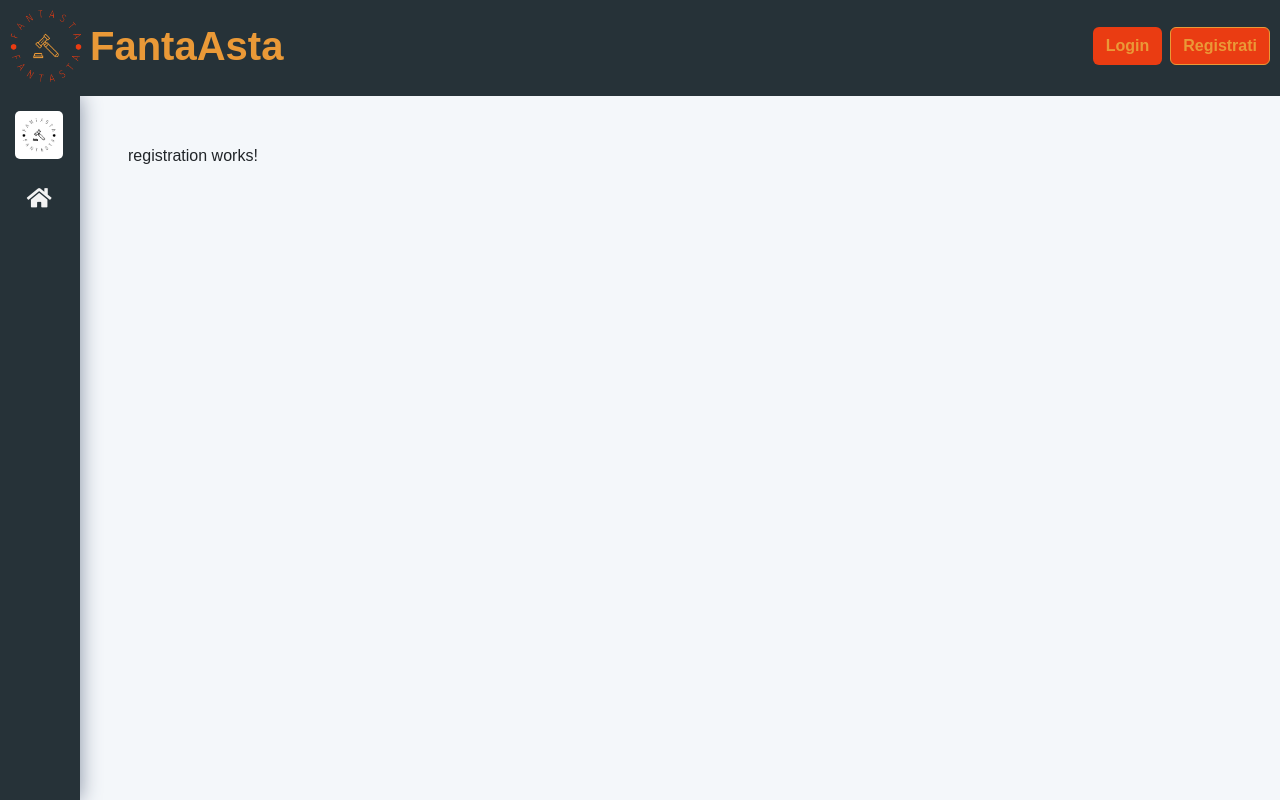
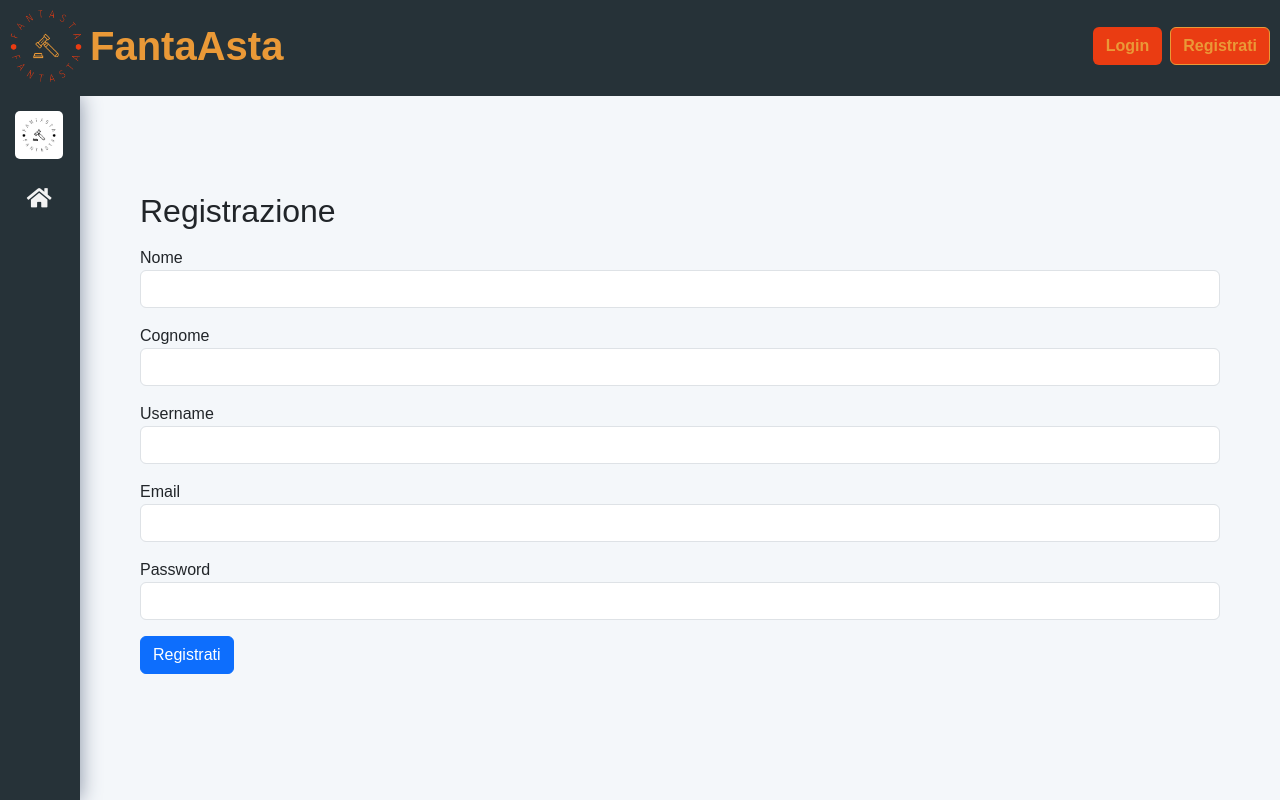
Before and after one commit to Cingols93/FantAsta, an Angular app: page /register in a window 1280 px wide. Built offline with nearby package versions, Linux system fonts and the light colour scheme; a web font is replaced by a local one.

Commit message:
routing e registration

```diff
--- a/src/app/app-routing.module.ts
+++ b/src/app/app-routing.module.ts
@@ -1,13 +1,10 @@
 import { NgModule } from '@angular/core';
 import { RouterModule, Routes } from '@angular/router';
 import { DashboardComponent } from './features/dashboard/dashboard.component';
-import { RegistrationComponent } from './core/components/registration/registration.component';
 
 const routes: Routes = [
   { path: '', redirectTo: 'dashboard', pathMatch: 'full' },
   { path: 'dashboard', component: DashboardComponent },
-  { path: '', redirectTo: 'register', pathMatch: 'full' },
-  { path: 'register', component: RegistrationComponent },
 ];
 
 @NgModule({
--- a/src/app/app.module.ts
+++ b/src/app/app.module.ts
@@ -14,6 +14,7 @@ import { CoreModule } from './core/core.module';
   declarations: [AppComponent, DashboardComponent, BodyComponent],
   imports: [
     BrowserModule,
+
     HttpClientModule,
     AppRoutingModule,
     BrowserAnimationsModule,
--- a/src/app/core/components/registration/registration.component.html
+++ b/src/app/core/components/registration/registration.component.html
@@ -1 +1,61 @@
-<p>registration works!</p>
+<div class="container mt-5">
+  <h2>Registrazione</h2>
+  <form (ngSubmit)="submitForm()">
+    <div class="form-group mt-3">
+      <label for="username">Nome</label>
+      <input
+        [(ngModel)]="userData.name"
+        type="text"
+        class="form-control"
+        id="name"
+        name="name"
+        required
+      />
+    </div>
+    <div class="form-group mt-3">
+      <label for="username">Cognome</label>
+      <input
+        [(ngModel)]="userData.surname"
+        type="text"
+        class="form-control"
+        id="name"
+        name="name"
+        required
+      />
+    </div>
+    <div class="form-group mt-3">
+      <label for="username">Username</label>
+      <input
+        [(ngModel)]="userData.username"
+        type="text"
+        class="form-control"
+        id="username"
+        name="username"
+        required
+      />
+    </div>
+    <div class="form-group mt-3">
+      <label for="email">Email</label>
+      <input
+        [(ngModel)]="userData.email"
+        type="email"
+        class="form-control"
+        id="email"
+        name="email"
+        required
+      />
+    </div>
+    <div class="form-group mt-3">
+      <label for="password">Password</label>
+      <input
+        [(ngModel)]="userData.password"
+        type="password"
+        class="form-control"
+        id="password"
+        name="password"
+        required
+      />
+    </div>
+    <button type="submit" class="btn btn-primary mt-3">Registrati</button>
+  </form>
+</div>
--- a/src/app/core/components/registration/registration.component.ts
+++ b/src/app/core/components/registration/registration.component.ts
@@ -1,10 +1,26 @@
 import { Component } from '@angular/core';
 
+interface UserData {
+  name: string;
+  surname: string;
+  username: string;
+  email: string;
+  password: string;
+}
 @Component({
   selector: 'app-registration',
   templateUrl: './registration.component.html',
-  styleUrls: ['./registration.component.scss']
+  styleUrls: ['./registration.component.scss'],
 })
 export class RegistrationComponent {
-
+  userData: UserData = {
+    name: '',
+    surname: '',
+    username: '',
+    email: '',
+    password: '',
+  };
+  submitForm() {
+    console.log(this.userData);
+  }
 }
```
Also changed, not shown: src/app/core/core-routng.modules.ts (added, +15 -0 lines), src/app/core/core.module.ts (+9 -3 lines).
